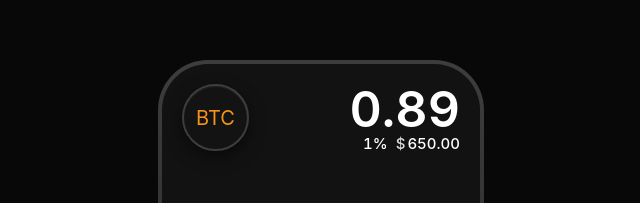
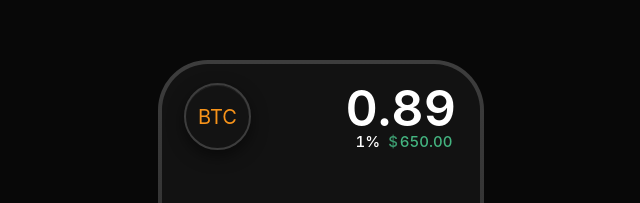
Before and after one commit to sebasssesion/my-figma-site, a React (Vite) app: page / in a window 1280 px wide. Shown: the part 177-380 px from the top of the page, without its empty margins (319-959 px from the left). Built offline with nearby package versions, Linux system fonts and the light colour scheme.

Commit message:
Final Layout

```diff
--- a/src/components/card.jsx
+++ b/src/components/card.jsx
@@ -5,15 +5,18 @@ function Card({ children }) {
         <div className="card-top">
           {/* Left: BTC badge */}
         <div className="card-left">
+            <div className="card-left-inner">
                 {children}
             </div>
+        </div>
 
-          {/* Right: values */}
+
+          {/* Right side */}
           <div className="card-right">
-            {/* Top value */}
+            <div className="card-right-inner">
               <div className="card-value">0.89</div>
 
-            {/* Bottom row: 1% + price */}
+              <div className="card-bottom-inner">
                 <div className="card-bottom-row">
                   <span className="card-change">1%</span>
 
@@ -23,8 +26,10 @@ function Card({ children }) {
                   </span>
                 </div>
               </div>
-        </div>
-      </div>
+            </div> {/* ✅ closes card-right-inner */}
+          </div> {/* closes card-right */}
+        </div> {/* closes card-top */}
+      </div> {/* closes card */}
     </div>
   );
 }
--- a/src/index.css
+++ b/src/index.css
@@ -1,6 +1,3 @@
-/* ===========================
-   Base Styles
-=========================== */
 body {
   margin: 0;
   background: #080808;
@@ -9,9 +6,7 @@ body {
   color: #ffffff;
 }
 
-/* ===========================
-   Page Layout
-=========================== */
+
 .page {
   min-height: 100vh;
   display: flex;
@@ -19,9 +14,7 @@ body {
   justify-content: center;
 }
 
-/* ===========================
-   Card Border
-=========================== */
+
 .card-border {
   width: 19.875rem;          /* 318px */
   height: 19.875rem;         /* 318px */
@@ -34,9 +27,7 @@ body {
   );
 }
 
-/* ===========================
-   Card Container
-=========================== */
+
 .card {
   width: 100%;
   height: 100%;
@@ -48,9 +39,7 @@ body {
   flex-direction: column;
 }
 
-/* ===========================
-   Card Top Section
-=========================== */
+
 .card-top {
   display: flex;
   justify-content: space-between;
@@ -64,9 +53,7 @@ body {
   align-items: flex-start;
 }
 
-/* ===========================
-   Right Column (Values)
-=========================== */
+
 .card-right {
   display: flex;
   flex-direction: column;
@@ -74,6 +61,30 @@ body {
   align-items: flex-end;     /* shared right edge */
   text-align: right;
 }
+
+.card-right-inner {
+  display: inline-flex;
+  flex-direction: column;
+  justify-content: space-between;
+
+  /* 👇 PLAY WITH THESE */
+  transform: translate(-4px, -1px);
+}
+
+.card-bottom-inner {
+  display: inline-flex;
+
+  /* 👇 PLAY WITH THESE */
+  transform: translate(10px, -1px);
+}
+
+.card-left-inner {
+  display: inline-flex; /* ensures it has its own box */
+
+  /* 👇 PLAY WITH THESE */
+  transform: translate(2px, -1px);
+}
+
 
 /* Big value */
 .card-value {
@@ -87,14 +98,14 @@ body {
   font-feature-settings: 'tnum';
 }
 
-/* Bottom row: 1% + price */
+
 .card-bottom-row {
   display: flex;
   align-items: baseline;
   gap: 0.5rem;
 }
 
-/* % change */
+
 .card-change {
   font-size: 0.9375rem;      /* 15px */
   font-weight: 500;
@@ -104,7 +115,7 @@ body {
   font-feature-settings: 'tnum';
 }
 
-/* Price */
+
 .card-price {
   display: inline-flex;
   align-items: baseline;
@@ -113,6 +124,7 @@ body {
 
   font-variant-numeric: tabular-nums;
   font-feature-settings: 'tnum';
+  color: #44b480;
 }
 
 /* Currency symbol */
@@ -126,9 +138,7 @@ body {
   text-align: right;
 }
 
-/* ===========================
-   BTC Badge
-=========================== */
+
 .btc-badge {
   width: 3.9375rem;          /* 63px */
   height: 3.9375rem;         /* 63px */
```
Lines whose indentation alone changed are shown as unchanged.
